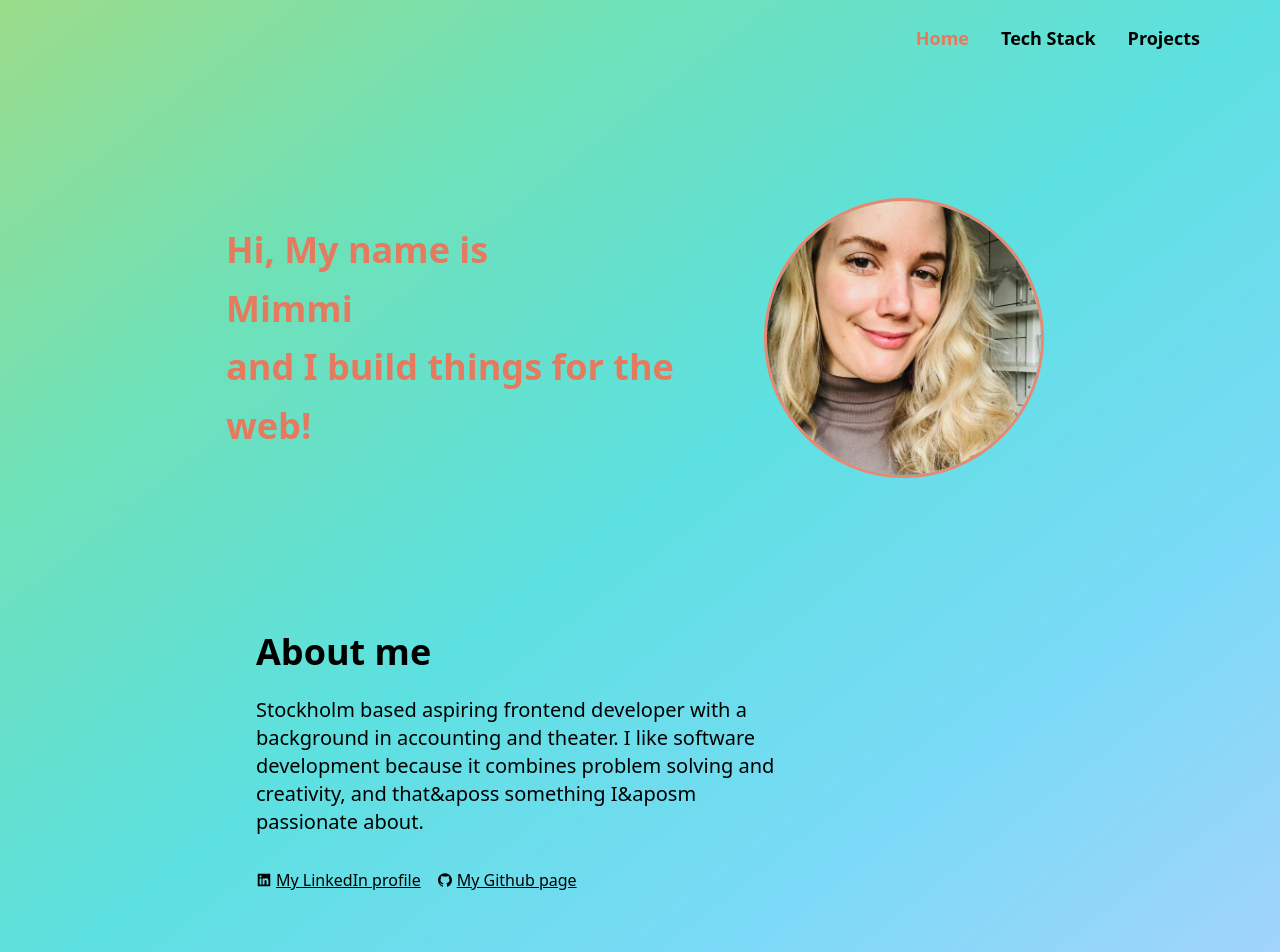
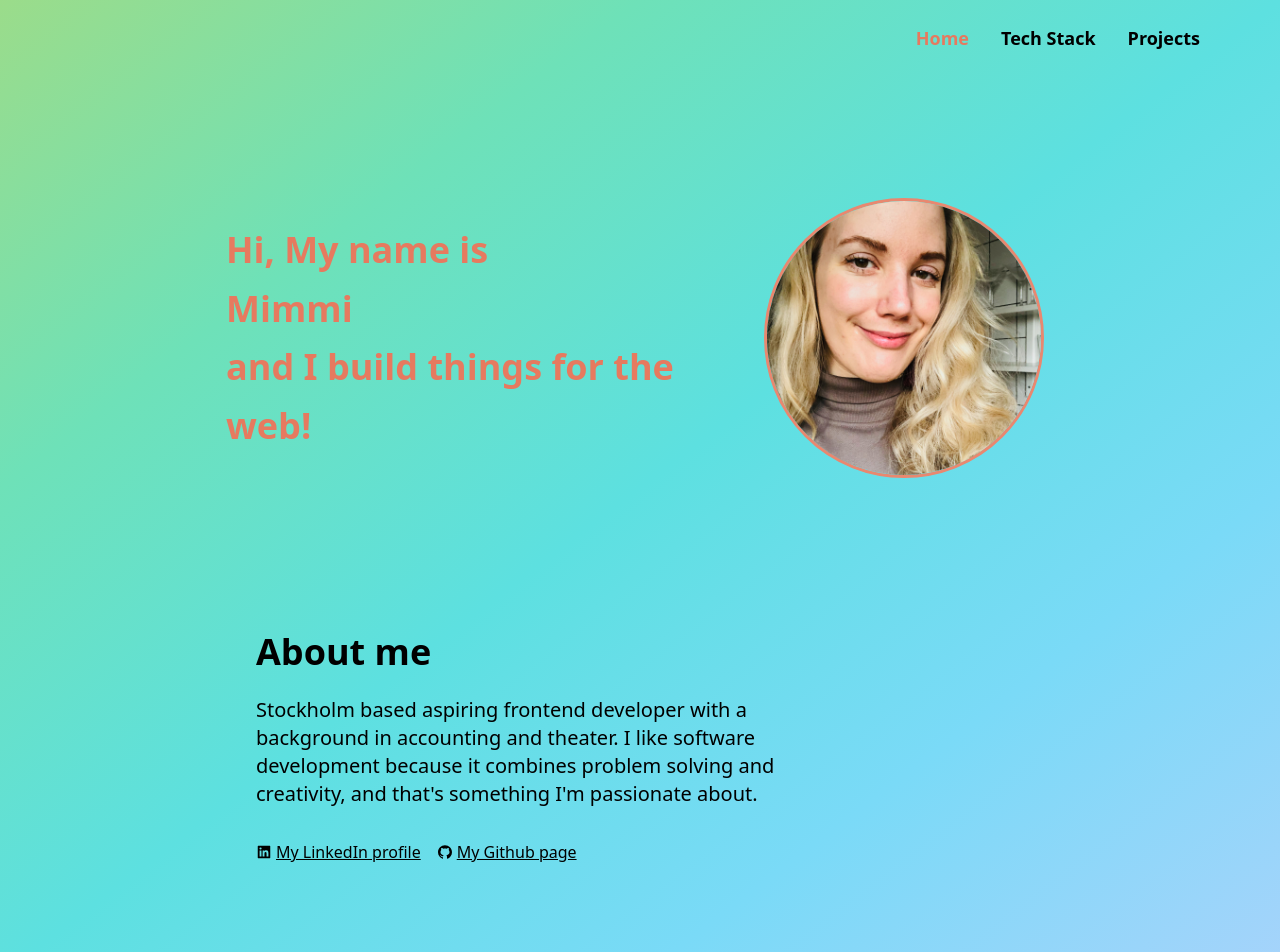
Before and after one commit to MimmiRimmi/Portfolio, a Next.js app: page / in a window 1280 px wide. Shown: the top 952 px of the page. Built offline with nearby package versions, Linux system fonts and the light colour scheme.

Commit message:
apostrophe catastrophe... averted

```diff
--- a/src/pages/About.js
+++ b/src/pages/About.js
@@ -8,8 +8,8 @@ const About = () => {
         <p className="mt-6 text-xl pb-8">
           Stockholm based aspiring frontend developer with a background in
           accounting and theater. I like software development because it
-          combines problem solving and creativity, and that&aposs something
-          I&aposm passionate about.
+          combines problem solving and creativity, and that&apos;s something
+          I&apos;m passionate about.
         </p>
         <div className="flex flex-row">
           <a
--- a/src/pages/Projects.js
+++ b/src/pages/Projects.js
@@ -9,7 +9,7 @@ const Projects = () => {
       <div className="flex flex-col justify-center items-center">
         <div className="text-3xl font-bold">Projects</div>
         <h1 className="text-2xl">
-          A selection of the things I&aposve built so far
+          A selection of the things I&apos;ve built so far
         </h1>
         <div className="pt-16 flex">
           <Card2
--- a/src/pages/Techstack.js
+++ b/src/pages/Techstack.js
@@ -12,7 +12,7 @@ const Techstack = () => {
       <div className="flex flex-col justify-center items-center">
         <div className="text-3xl leading-relaxed font-bold">My Tech Stack</div>
         <h1 className="text-2xl pb-8">
-          Technologies I&aposve been working with recently
+          Technologies I&apos;ve been working with recently
         </h1>
         <div className="border rounded-xl flex flex-wrap justify-center">
           <div>
```
